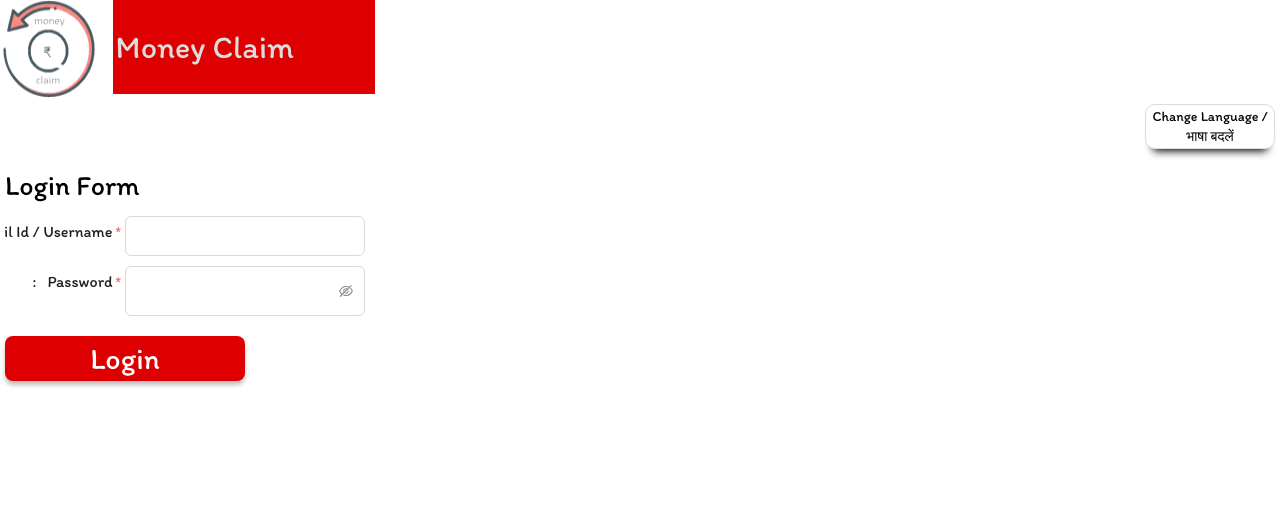
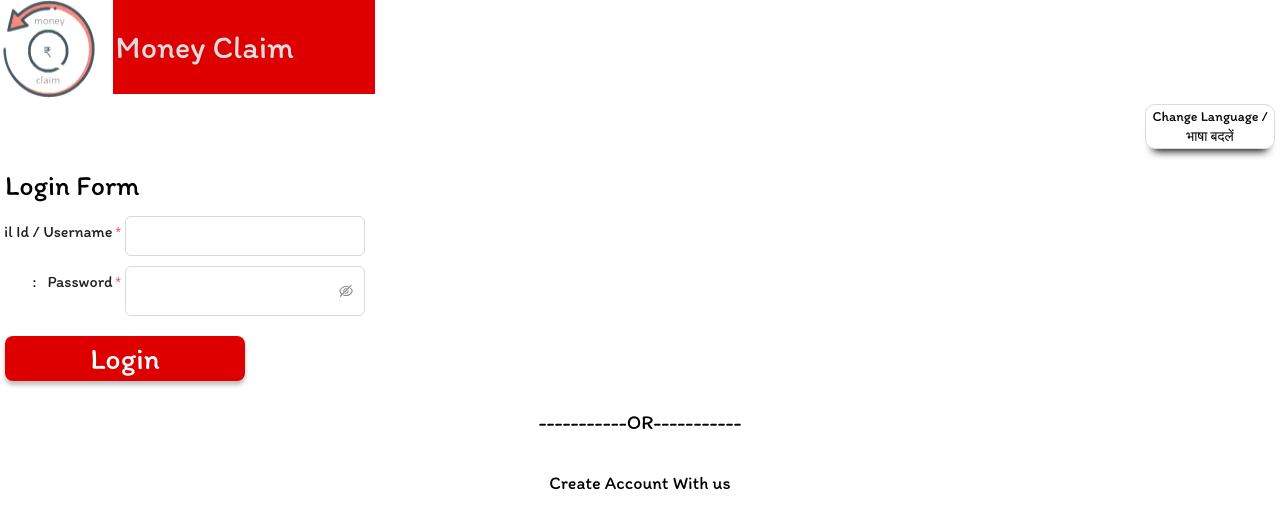
Before and after one commit to mukulgupta257/MoneyClaim, a Next.js app in the folder money-claim/: page / in a window 1280 px wide. Shown: the top 528 px of the page. Built offline with nearby package versions, Linux system fonts and the light colour scheme.

Commit message:
Login Form .

```diff
--- a/money-claim/JSON/Login.json
+++ b/money-claim/JSON/Login.json
@@ -12,5 +12,9 @@
       "hindi": "पासवर्ड",
       "english": "Password"
     }
+  },
+  "createAccount": {
+    "hindi": "हमारे साथ अकाउंट बनाएं",
+    "english": "Create Account With us"
   }
 }
--- a/money-claim/pages/index.js
+++ b/money-claim/pages/index.js
@@ -1,4 +1,5 @@
 import { Form } from "antd";
+import Link from "next/link";
 import React, { useState } from "react";
 import Layout from "../Components/Layout";
 import LoginForm from "../Components/LoginForm";
@@ -26,6 +27,12 @@ const Home = () => {
             {Data.Logintitle[`${data === 0 ? "english" : "hindi"}`]}
           </div>
           <LoginForm formlabels={labels} />
+          <span className="divider">-----------OR-----------</span>
+          <Link href="/register">
+            <span className="CreateAccount">
+              {Data.createAccount[`${data === 0 ? "english" : "hindi"}`]}
+            </span>
+          </Link>
         </div>
       </Layout>
     </main>
--- a/money-claim/styles/globals.css
+++ b/money-claim/styles/globals.css
@@ -92,3 +92,17 @@ a {
   border-radius: 8px;
   font: normal normal 500 30px/30px "Itim";
 }
+.divider {
+  margin: 20px 0px;
+  width: 100%;
+  display: block;
+  text-align: center;
+  font-size: 20px;
+}
+.CreateAccount {
+  font: normal normal 18px/18px "Itim";
+  margin: 20px 0px;
+  width: 100%;
+  display: block;
+  text-align: center;
+}
```
